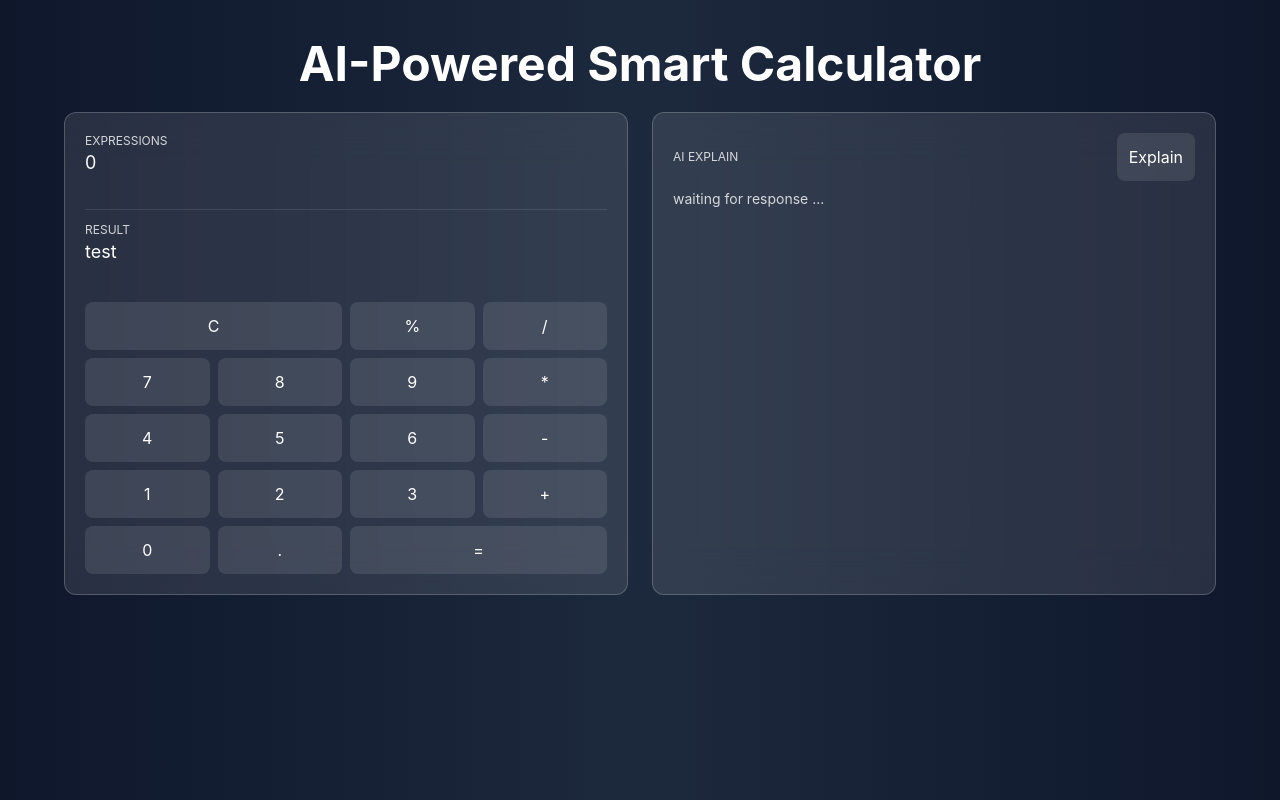
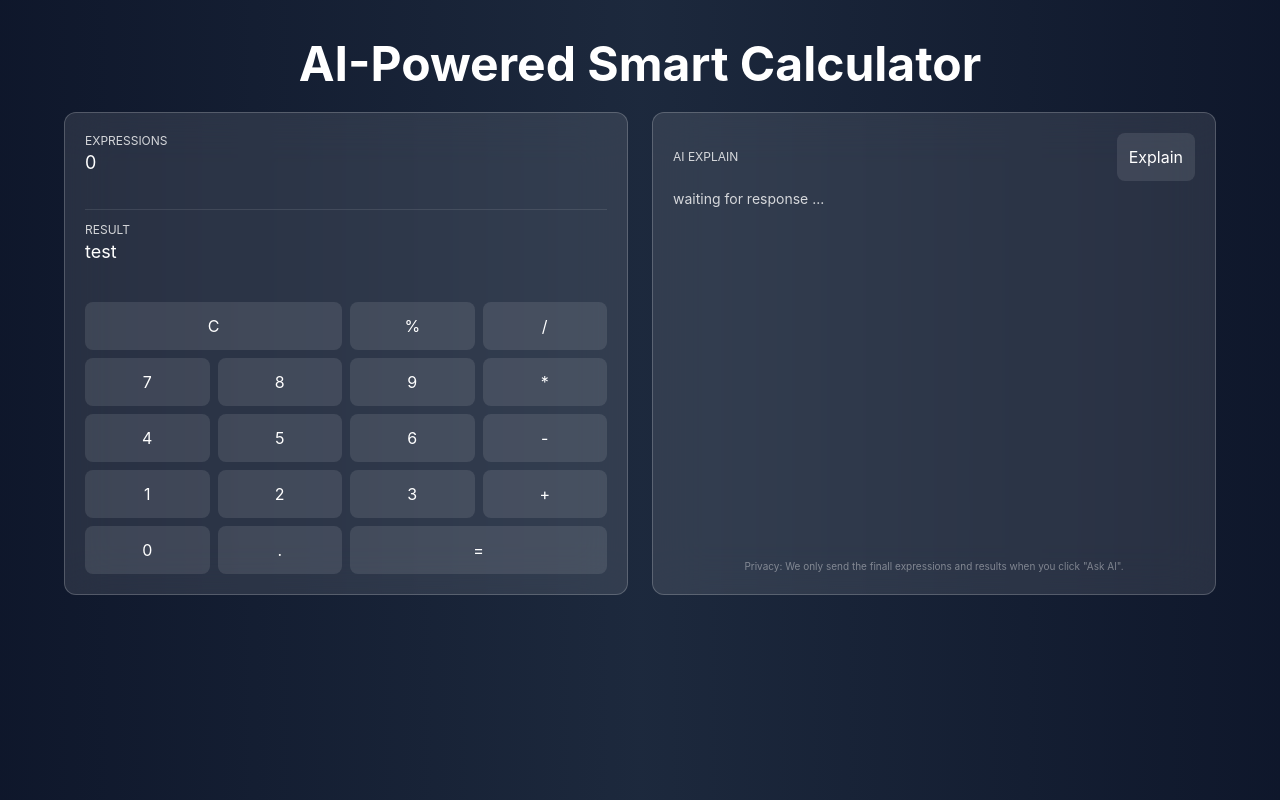
Before and after one commit to SajithNuski/Ai-Calculator, a React (Vite) app: page / in a window 1280 px wide. Built offline with nearby package versions, Linux system fonts and the light colour scheme.

Commit message:
build the Ai box bottom message

```diff
--- a/src/App.jsx
+++ b/src/App.jsx
@@ -44,13 +44,18 @@ function App() {
               </div>
             </div>
             {/* Ai explaination box */}
-            <div className="p-5 rounded-xl bg-white/10 backdrop-blur-xl border border-white/20">
+            <div className="p-5 rounded-xl bg-white/10 backdrop-blur-xl border border-white/20 relative">
               <div className="flex items-center justify-between">
 
               <h2 className="text-white/80 text-xs uppercase">Ai Explain</h2>
               <button className="p-3 text-white rounded-lg bg-white/10 hover:bg-white/20" >Explain</button>
               </div>
               <p className="mt-2 text-white/80 text-sm min-h-[180px]">waiting for response ... </p>
+
+              {/* bottom privacy */}
+              <div className="absolute bottom-5 left-1/2 -translate-x-1/2 text-[10px] w-full px-3 text-center text-white/40">
+                Privacy: We only send the finall expressions and results when you click "Ask AI".
+              </div>
             </div>
           </div>
 
```
